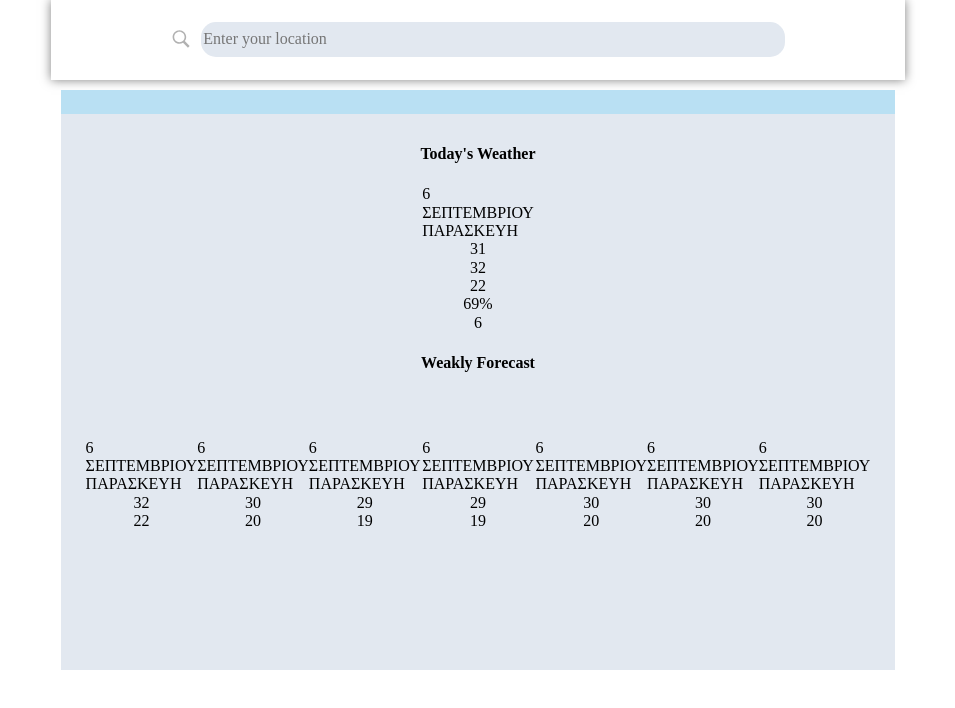
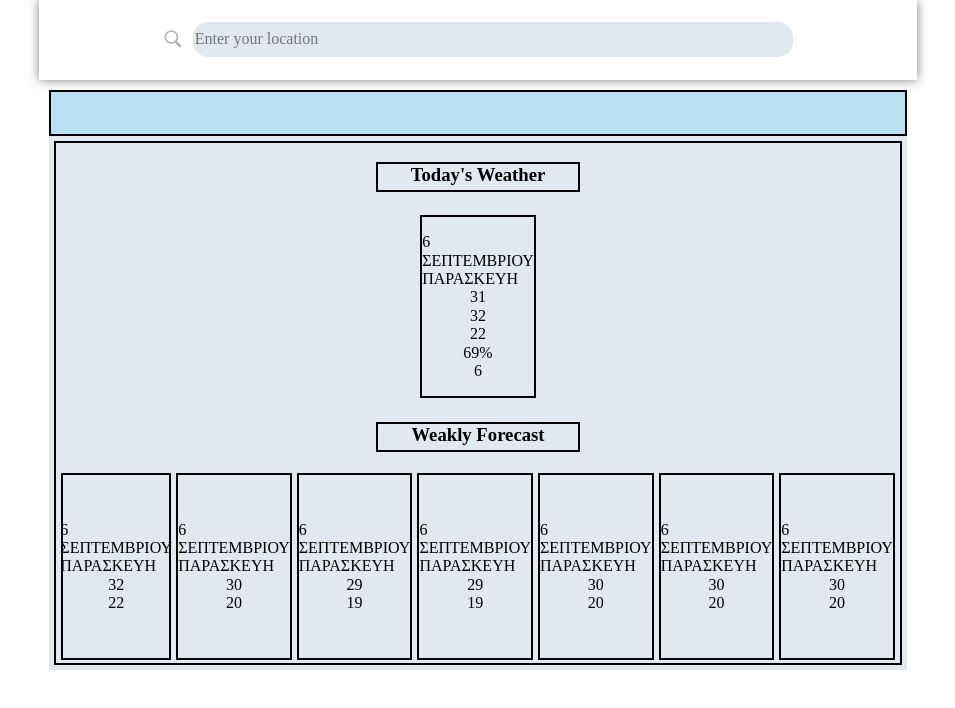
Before and after one commit to Olorin4/project-weather-app, a website built with webpack: page src/temp.html in a window 1280 px wide. Shown: the whole page, without its empty margins (162-1117 px from the left). Built offline with nearby package versions, Linux system fonts and the light colour scheme.

Commit message:
Rework grid and flex

```diff
--- a/src/get-data.js
+++ b/src/get-data.js
@@ -6,9 +6,7 @@ export async function fetchWeather(location) {
             `https://weather.visualcrossing.com/VisualCrossingWebServices/rest/services/timeline/${encodeURIComponent(location)}/next7days?unitGroup=metric&key=34VV9JAJ4E9GNYLGNTQP7KX8X&contentType=json`
         );
 
-        if (!response.ok) {
-            throw new Error(`HTTP error! Status: ${response.status}`);
-        }
+        if (!response.ok) throw new Error(`HTTP error! Status: ${response.status}`);
 
         const rawWeatherData = await response.json();
         console.log(`Raw Weather Data:`, { response, rawWeatherData });
--- a/src/styles.css
+++ b/src/styles.css
@@ -51,15 +51,14 @@ header {
     grid-column: 2;
     background-color: #e2e8f0;
     margin: 10px;
-    display: grid;
-    grid-template-rows: 1fr 2fr 2fr;
-    gap: 10px;
+    display: flex;
+    flex-direction: column;
 }
 
 .current-location {
-    grid-row: 1;
-    height: 100%;
+    height: 45px;
     background-color: #b9e0f3;
+    border: 2px solid;
 }
 
 .current-location > h2 {
@@ -68,38 +67,48 @@ header {
 }
 
 .weather-display {
-    grid-row: 2;
-    height: 60%;
-    display: grid;
-    grid-template-rows: 1fr 1fr;
-    justify-content: center;
-    align-items: center;
-}
-
-.current-weather-container {
-    grid-row: 1;
-}
-
-.weakly-forecast-container {
-    grid-row: 2;
-    display: grid;
-    grid-template-columns: (7, 1fr);
-    grid-template-rows: 1fr 3fr;
-    justify-content: center;
-    align-items: center;
-}
-
-.weakly-forecast-container > h4 {
-    grid-row: 1;
-    grid-column: 4;
-    width: 115px;
-    text-align: center;
-}
-
-.weather-card {
-    grid-row: 2;
+    height: 95%;
+    margin: 5px;
     display: flex;
     flex-direction: column;
     justify-content: center;
     align-items: center;
+    border: 2px solid;
 }
+
+h3 {
+    width: 200px;
+    height: 35px;
+    text-align: center;
+    border: 2px solid;
+}
+
+.current-weather-container {
+    display: flex;
+    flex-direction: column;
+    justify-content: center;
+    align-items: center;
+    height: min(250px, 50%);
+    padding: 5px;
+}
+
+.weakly-weather-container {
+    display: grid;
+    grid-template-columns: repeat(auto-fit, minmax(110px, 1fr));
+    gap: 5px;
+    justify-content: center;
+    align-items: center;
+    height: min(250px, 50%);
+    width: min(100px, 50%);
+    padding: 5px;
+}
+
+.weather-card {
+    grid-row: 1;
+    display: flex;
+    flex-direction: column;
+    justify-content: center;
+    align-items: center;
+    height: 100%;
+    border: 2px solid;
+}
--- a/src/temp.html
+++ b/src/temp.html
@@ -14,11 +14,7 @@
                     src="./assets/search-icon.svg"
                     alt="search bar to the right of this icon"
                 />
-                <input
-                    type="search"
-                    class="search-bar"
-                    placeholder="Enter your location"
-                />
+                <input type="search" class="search-bar" placeholder="Enter your location" />
             </nav>
         </header>
         <!-- END OF HEADER    -->
@@ -31,9 +27,9 @@
                 <h2></h2>
             </div>
             <div class="weather-display">
+                <h3>Today's Weather</h3>
                 <div class="current-weather-container">
                     <div class="weather-card" data-day="1">
-                        <h4>Today's Weather</h4>
                         <div class="date-header">
                             <div class="daynumber-calendar">6</div>
                             <div class="daymonth-calendar">
@@ -49,8 +45,8 @@
                         <div class="weather-icon"></div>
                     </div>
                 </div>
-                <div class="weakly-forecast-container">
-                    <h4>Weakly Forecast</h4>
+                <h3>Weakly Forecast</h3>
+                <div class="weakly-weather-container">
                     <div class="weather-card" data-day="2">
                         <div class="date-header">
                             <div class="daynumber-calendar">6</div>
```
